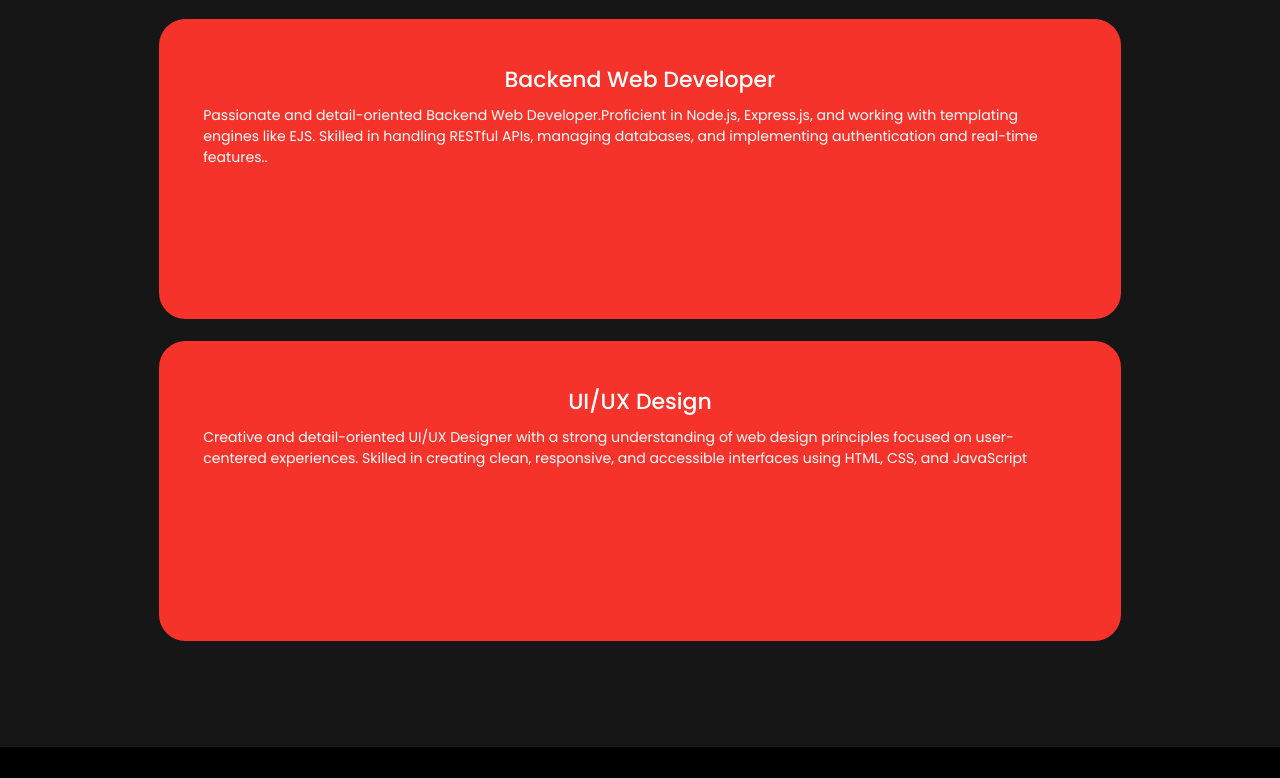
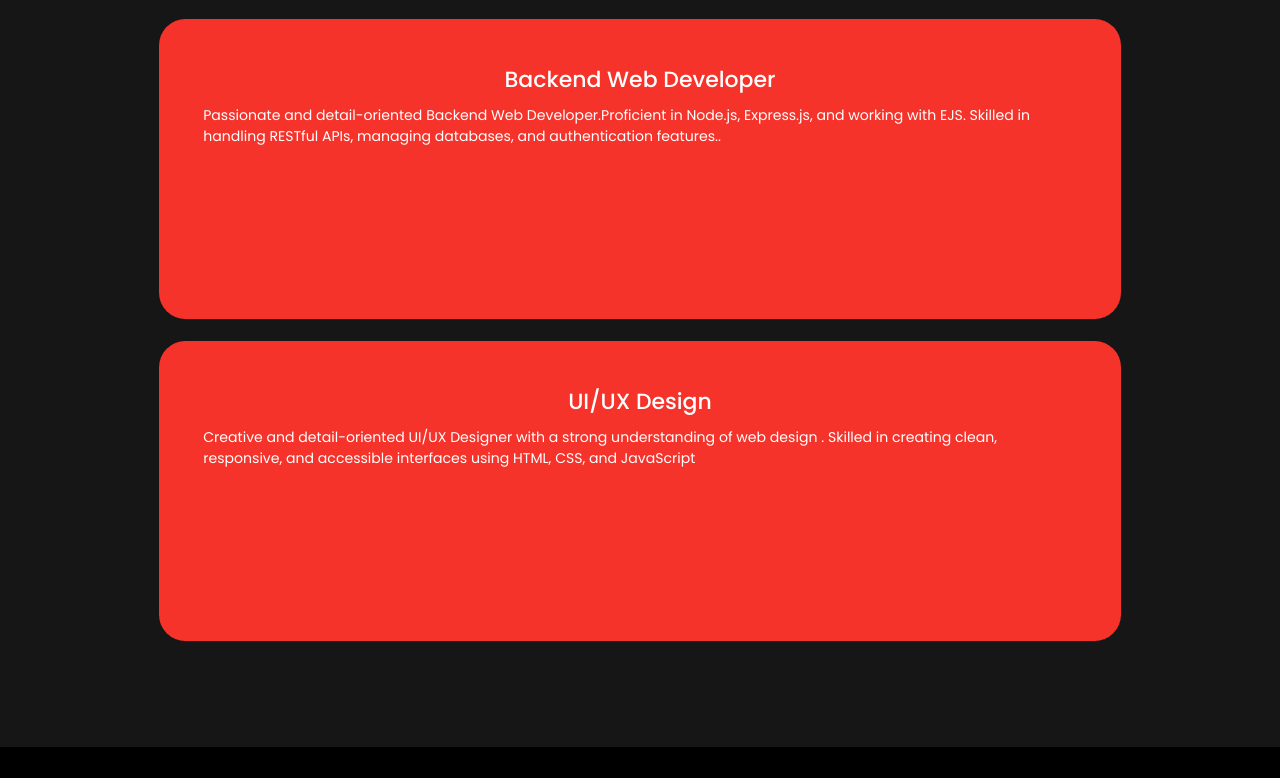
Before and after one commit to chetanthakur0507/Update-portfolio, a plain HTML site: page index.html in a window 1280 px wide. Shown: the part 1242-2020 px from the top of the page. Drawn offline with Linux system fonts and the light colour scheme.

Commit message:
Updated project with new features

```diff
--- a/index.html
+++ b/index.html
@@ -65,14 +65,14 @@
             <div class="service-box">
                 <div class="service-info">
                     <h4>Backend Web Developer</h4>
-                    <p>Passionate and detail-oriented Backend Web Developer.Proficient in Node.js, Express.js, and working with templating engines like EJS. Skilled in handling RESTful APIs, managing databases, and implementing authentication and real-time features..</p>
+                    <p>Passionate and detail-oriented Backend Web Developer.Proficient in Node.js, Express.js, and working with EJS. Skilled in handling RESTful APIs, managing databases, and authentication features..</p>
                 </div>
             </div>
 
               <div class="service-box">
                 <div class="service-info">
                     <h4>UI/UX Design</h4>
-                    <p>Creative and detail-oriented UI/UX Designer with a strong understanding of web design principles focused on user-centered experiences. Skilled in creating clean, responsive, and accessible interfaces using HTML, CSS, and JavaScript</p>
+                    <p>Creative and detail-oriented UI/UX Designer with a strong understanding of web design . Skilled in creating clean, responsive, and accessible interfaces using HTML, CSS, and JavaScript</p>
                 </div>
             </div>
 
@@ -269,8 +269,8 @@
                 <input type="email" name="email" placeholder="Email" required>
                 <input type="number" name="phonenumber" placeholder="Phone Number" required>
                 <input type="text" name="subject" placeholder="Subject" >
+                <textarea name="" id="" cols="30" rows="10" placeholder="Your Message"></textarea>
             </div>
-            <textarea name="" id="" cols="30" rows="10" placeholder="Your Message"></textarea>
             <input type="submit" value="Send Message" class="btn">
         </form>
     </section>
```
